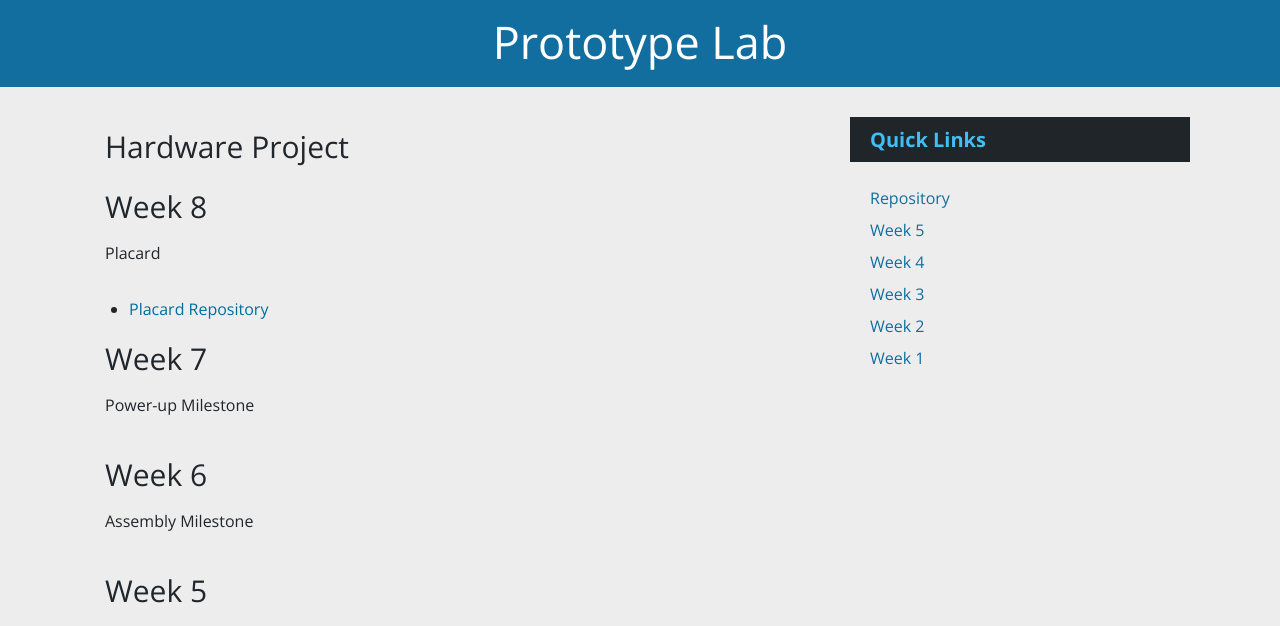
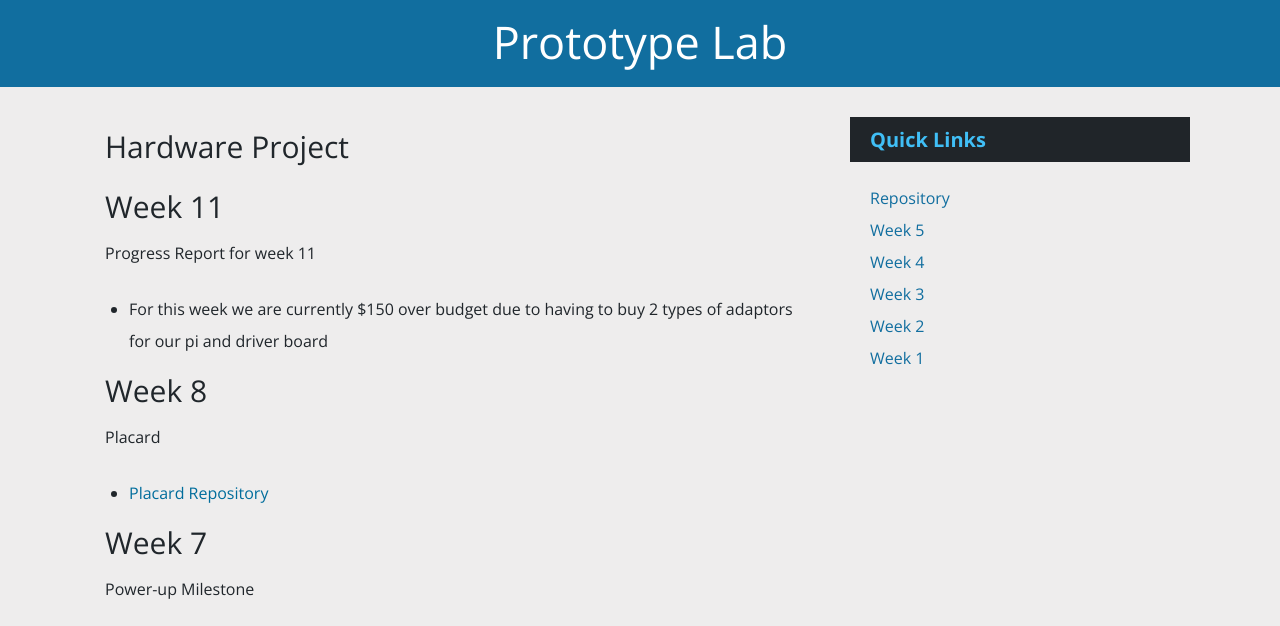
Before and after one commit to Jonnytlv/Jonnytlv.github.io, a plain HTML site: page index.html in a window 1280 px wide. Shown: the part 169-795 px from the top of the page. Drawn offline with nearby package versions, Linux system fonts and the light colour scheme.

Commit message:
Update indexcontent.html

```diff
--- a/indexcontent.html
+++ b/indexcontent.html
@@ -2,6 +2,12 @@
  <HEADER ID="Header_Article_1">
   <H2>Hardware Project</H2>
  </HEADER>
+
+   <SECTION ID="Section_11">
+  <H3>Week 11</H3>
+  <p>Progress Report for week 11</p>
+  <LI>For this week we are currently $150 over budget due to having to buy 2 types of adaptors for our pi and driver board</LI>
+</SECTION>
 
   <SECTION ID="Section_8">
   <H3>Week 8</H3>
```
